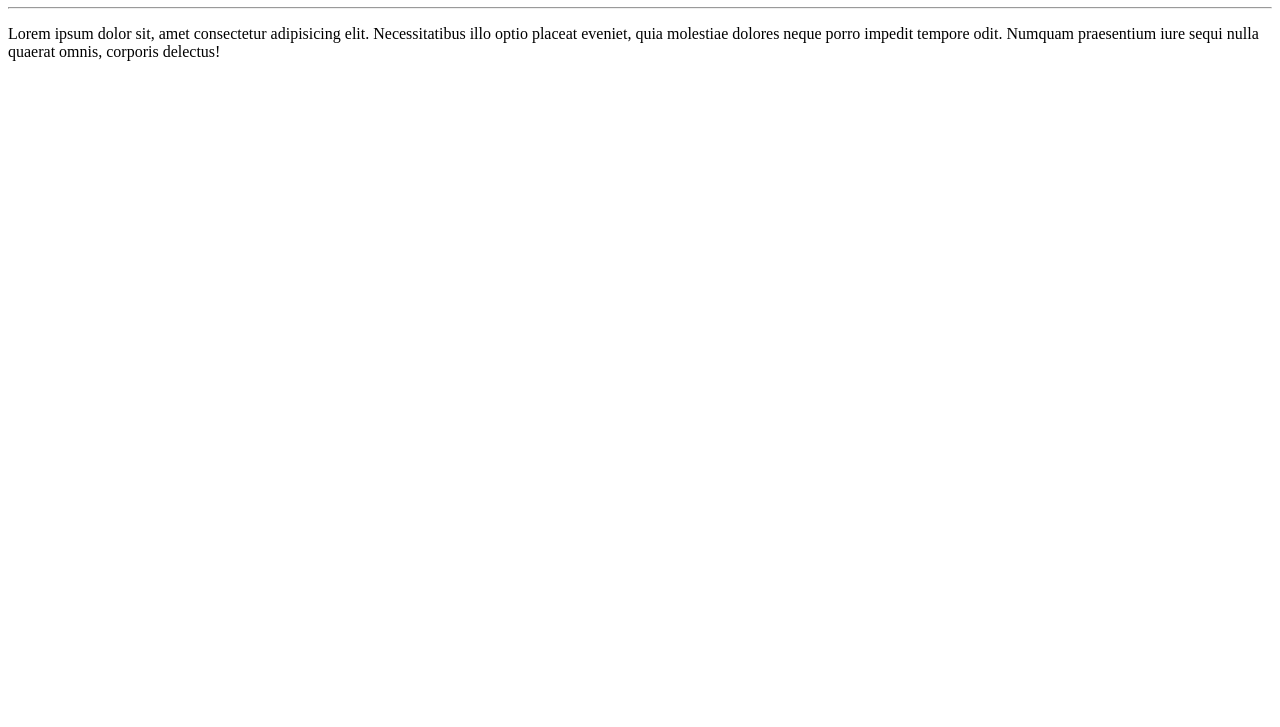
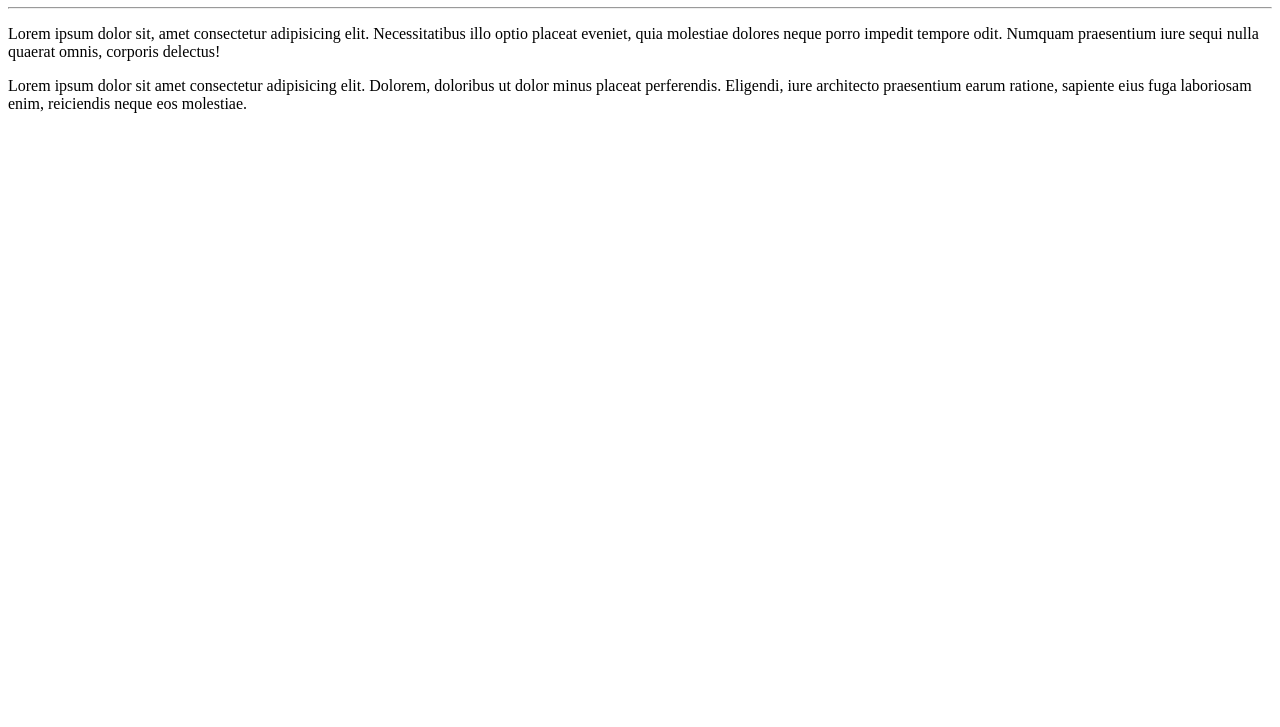
Before and after one commit to JoaoVictorMadeira/Ola-Mundo, a plain HTML site: page site-exemplo/index.html in a window 1280 px wide. Shown: the part 73-800 px from the top of the page. Drawn offline with Linux system fonts and the light colour scheme.

Commit message:
adicionei um parágrafo

```diff
--- a/site-exemplo/index.html
+++ b/site-exemplo/index.html
@@ -10,5 +10,6 @@
     <h1>Olá, Mundo!</h1>
     <hr>
     <p>Lorem ipsum dolor sit, amet consectetur adipisicing elit. Necessitatibus illo optio placeat eveniet, quia molestiae dolores neque porro impedit tempore odit. Numquam praesentium iure sequi nulla quaerat omnis, corporis delectus!</p>
+    <p>Lorem ipsum dolor sit amet consectetur adipisicing elit. Dolorem, doloribus ut dolor minus placeat perferendis. Eligendi, iure architecto praesentium earum ratione, sapiente eius fuga laboriosam enim, reiciendis neque eos molestiae.</p>
 </body>
 </html>
```
